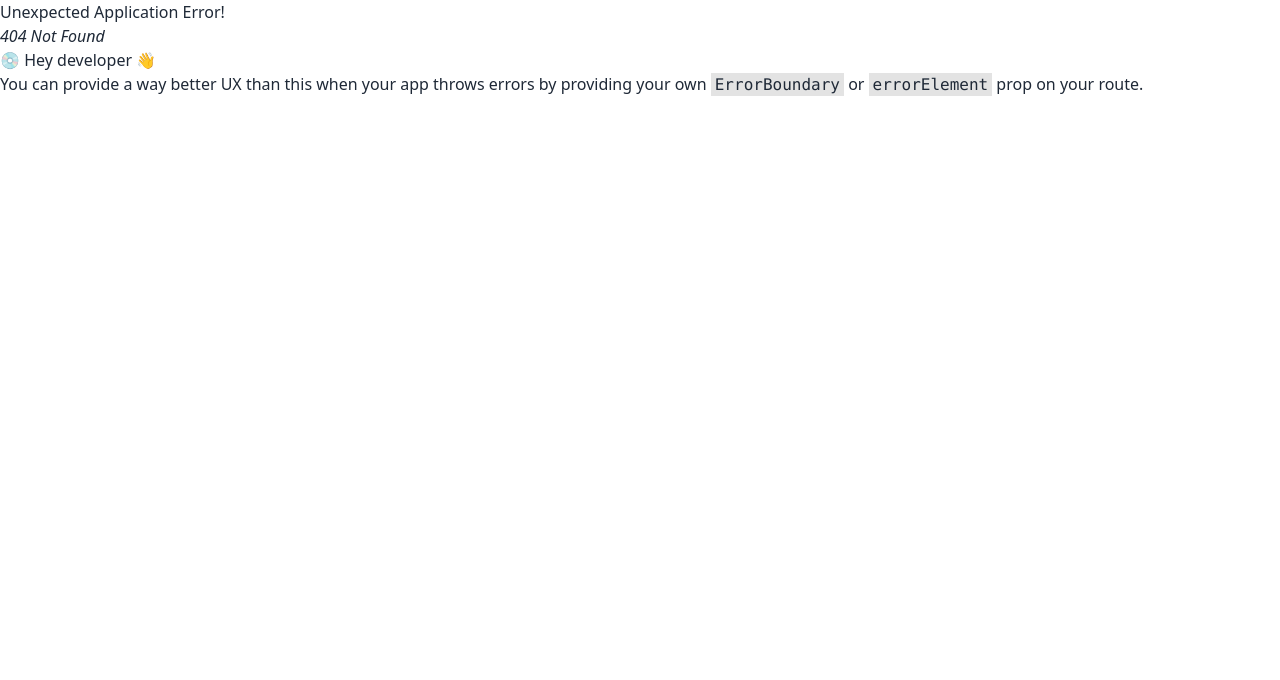
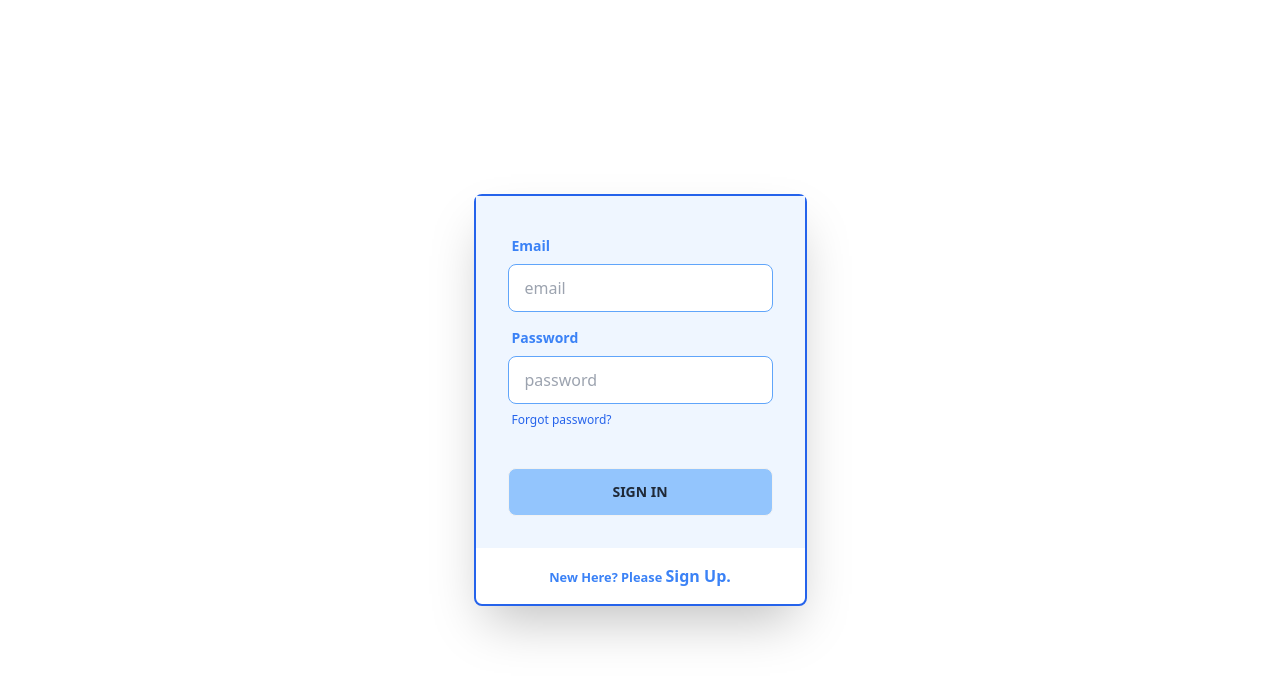
Before and after one commit to Hossain-sakib/TaskForge---client, a React (Vite) app: page /signin in a window 1280 px wide. Before the commit this address had no page. Shown: the top 680 px of the page. Built offline with nearby package versions, Linux system fonts and the light colour scheme; no server answers.

Commit message:
created sign in page

```diff
--- a/package.json
+++ b/package.json
@@ -10,13 +10,17 @@
     "preview": "vite preview"
   },
   "dependencies": {
+    "axios": "^1.6.2",
     "firebase": "^10.7.1",
     "localforage": "^1.10.0",
     "match-sorter": "^6.3.1",
     "react": "^18.2.0",
     "react-dom": "^18.2.0",
+    "react-helmet-async": "^2.0.4",
+    "react-hook-form": "^7.49.2",
     "react-router-dom": "^6.16.0",
-    "sort-by": "^0.0.2"
+    "sort-by": "^0.0.2",
+    "sweetalert2": "^11.10.1"
   },
   "devDependencies": {
     "@types/react": "^18.2.15",
--- a/src/Components/Navbar/Navbar.jsx
+++ b/src/Components/Navbar/Navbar.jsx
@@ -2,12 +2,12 @@ import { Link, NavLink } from "react-router-dom";
 
 const Navbar = () => {
     const navLinks =
-    <>
-     <NavLink to="/"><li className="font-semibold text-lg overflow-hidden transition-all hover:scale-105 p-2 hover:shadow-2xl hover:bg-blue-800">Home</li></NavLink>
-     <li className="font-semibold text-lg overflow-hidden transition-all hover:scale-105 p-2 hover:shadow-2xl hover:bg-blue-800">About Us</li>
-     <li className="font-semibold text-lg overflow-hidden transition-all hover:scale-105 p-2 hover:shadow-2xl hover:bg-blue-800">Contact</li>
+        <>
+            <NavLink to="/"><li className="font-semibold text-lg overflow-hidden transition-all hover:scale-105 p-2 hover:shadow-2xl hover:bg-blue-800">Home</li></NavLink>
+            <li className="font-semibold text-lg overflow-hidden transition-all hover:scale-105 p-2 hover:shadow-2xl hover:bg-blue-800">About Us</li>
+            <li className="font-semibold text-lg overflow-hidden transition-all hover:scale-105 p-2 hover:shadow-2xl hover:bg-blue-800">Contact</li>
 
-    </>
+        </>
     return (
         <div className="navbar fixed z-10 bg-blue-600 text-white max-w-screen-xl mx-auto">
             <div className="navbar-start">
@@ -31,7 +31,7 @@ const Navbar = () => {
                 </ul>
             </div>
             <div className="navbar-end">
-                <a className="btn btn-outline border-white text-white hover:bg-blue-800">Let's Explore</a>
+                <Link to="/signin" className="btn btn-outline border-white text-white hover:bg-blue-800">Let's Explore</Link>
             </div>
         </div>
     );
--- /dev/null
+++ b/src/Hooks/UseAuth.jsx
@@ -0,0 +1,11 @@
+import { useContext } from "react";
+import { AuthContext } from "../Providers/AuthProvider";
+
+
+
+const useAuth = () => {
+    const auth = useContext(AuthContext);
+    return auth;
+};
+
+export default useAuth;
--- /dev/null
+++ b/src/Pages/SignIn/SignIn.jsx
@@ -0,0 +1,97 @@
+import { useState } from 'react';
+import { Link, useLocation, useNavigate } from 'react-router-dom';
+import { useForm } from 'react-hook-form';
+import useAuth from '../../Hooks/useAuth';
+import Swal from 'sweetalert2';
+
+
+const SignIn = () => {
+    const { signInUser } = useAuth();
+    const navigate = useNavigate();
+    const location = useLocation();
+
+    const { register, handleSubmit, formState: { errors } } = useForm();
+    const [error, setError] = useState(null);
+    const from = location.state?.from?.pathname || '/';
+
+    const onSubmit = async (data) => {
+        try {
+            const { email, password } = data;
+            const result = await signInUser(email, password);
+            const user = result.user;
+
+            Swal.fire({
+                title: 'Successfully signed in',
+                showClass: {
+                    popup: `
+                        animate__animated
+                        animate__fadeInUp
+                        animate__faster
+                    `
+                },
+                hideClass: {
+                    popup: `
+                        animate__animated
+                        animate__fadeOutDown
+                        animate__faster
+                    `
+                },
+            });
+
+            navigate(from, { replace: true });
+        } catch (error) {
+            console.error('Sign in error:', error);
+            setError('Invalid email or password. Please try again.');
+        }
+    };
+
+    return (
+        <div className="hero min-h-screen mb-24">
+            <div className="hero-content flex-col">
+                <div className="card shrink-0 w-full max-w-sm shadow-2xl bg-base-100 rounded-lg border-2 border-blue-600">
+                    <form onSubmit={handleSubmit(onSubmit)} className="card-body bg-blue-50">
+                        {error && (
+                            <div className="mb-4 text-red-500">
+                                {error}
+                            </div>
+                        )}
+                        <div className="form-control">
+                            <label className="label">
+                                <span className="label-text font-semibold text-blue-500">Email</span>
+                            </label>
+                            <input
+                                type="email"
+                                placeholder="email"
+                                {...register('email', { required: true })}
+                                className={`input border-blue-400 input-bordered ${errors.email ? 'border-red-500' : ''}`}
+                            />
+                            {errors.email && <span className="text-xs text-red-500">Email is required</span>}
+                        </div>
+                        <div className="form-control">
+                            <label className="label">
+                                <span className="label-text font-semibold text-blue-500">Password</span>
+                            </label>
+                            <input
+                                type="password"
+                                placeholder="password"
+                                {...register('password', { required: true })}
+                                className={`input border-blue-400 input-bordered ${errors.password ? 'border-red-500' : ''}`}
+                            />
+                            {errors.password && <span className="text-xs text-red-500">Password is required</span>}
+                            <label className="label">
+                                <a href="#" className="label-text-alt text-blue-600 hover:underline hover:font-semibold hover:text-blue-400">Forgot password?</a>
+                            </label>
+                        </div>
+                        <div className="form-control mt-6">
+                            <button type="submit" className="btn bg-blue-300 hover:bg-blue-400 font-bold overflow-hidden transition-all hover:scale-105 hover:shadow-2xl">Sign In</button>
+                        </div>
+                    </form>
+                    {/* <SocialSignIn /> */}
+                    <p className='text-center text-blue-500 font-semibold py-4'><small>New Here? Please </small><Link to='/signup' className='hover:underline hover:font-bold'>Sign Up.</Link></p>
+                </div>
+            </div>
+        </div>
+    );
+};
+
+export default SignIn;
--- a/src/Providers/AuthProvider.jsx
+++ b/src/Providers/AuthProvider.jsx
@@ -1,14 +1,62 @@
-import { createContext } from "react";
+import { createContext, useEffect, useState } from "react";
 import { app } from "../Configs/firebase.config";
-import { getAuth,} from "firebase/auth"
+import { GoogleAuthProvider, createUserWithEmailAndPassword, getAuth, onAuthStateChanged, signInWithEmailAndPassword, signInWithPopup, signOut, } from "firebase/auth"
 export const AuthContext = createContext(null);
 const auth = getAuth(app)
 const AuthProvider = ({ children }) => {
+    const [user, setUser] = useState(null);
+    const [loading, setLoading] = useState(true);
+    const signUpUser = (email, password) => {
+        setLoading(true);
+        return createUserWithEmailAndPassword(auth, email, password)
+    }
+
+    const signInUser = (email, password) => {
+        setLoading(true);
+        return signInWithEmailAndPassword(auth, email, password);
+    }
+
+    const googleProvider = new GoogleAuthProvider();
+
+    const googleSignIn = () => {
+        setLoading(true);
+        return signInWithPopup(auth, googleProvider);
+    }
+
+    const signOutUser = () => {
+        setLoading(true);
+        return signOut(auth);
+    }
+
+
+    useEffect(() => {
+        const unsubscribe = onAuthStateChanged(auth, currentUser => {
+            setUser(currentUser);
+            setLoading(false);
+
+        });
+        return () => {
+            return unsubscribe;
+        }
+    }, [])
+
+
+    const authInfo = {
+        user,
+        loading,
+        signUpUser,
+        signInUser,
+        googleSignIn,
+        signOutUser,
+    }
+
+
     return (
-        <div>
+        <AuthContext.Provider value={authInfo}>
+            {children}
+        </AuthContext.Provider>
+    );
 
-        </div>
-    );
 };
 
 export default AuthProvider;
--- a/src/Routes/Routes.jsx
+++ b/src/Routes/Routes.jsx
@@ -2,6 +2,7 @@ import {
     createBrowserRouter,
 } from "react-router-dom";
 import Main from "../Layout/Main";
+import SignIn from "../Pages/SignIn/SignIn";
 
 export const router = createBrowserRouter([
     {
@@ -11,6 +12,10 @@ export const router = createBrowserRouter([
 
         ]
     },
+    {
+        path:"/signin",
+        element:<SignIn></SignIn>
+    },
 
 
 ]);
--- a/src/main.jsx
+++ b/src/main.jsx
@@ -5,11 +5,15 @@ import {
   RouterProvider,
 } from "react-router-dom";
 import { router } from './Routes/Routes.jsx';
+import AuthProvider from './Providers/AuthProvider.jsx';
 
 ReactDOM.createRoot(document.getElementById('root')).render(
   <React.StrictMode>
-    <div className='max-w-screen-xl mx-auto'>
-      <RouterProvider router={router} />
-    </div>
+    <AuthProvider>
+      <div className='max-w-screen-xl mx-auto'>
+        <RouterProvider router={router} />
+      </div>
+    </AuthProvider>
+
   </React.StrictMode>,
 )
```
Also changed, not shown: 1 other file (tests, documents, lock files or other folders).
